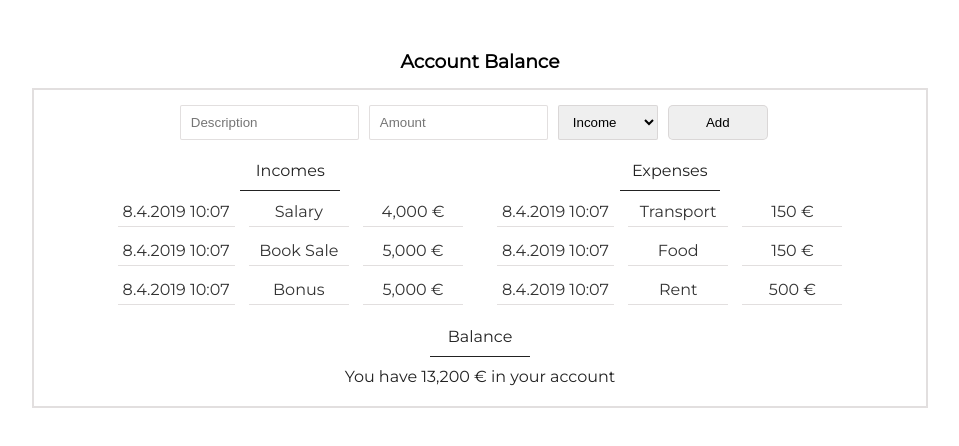
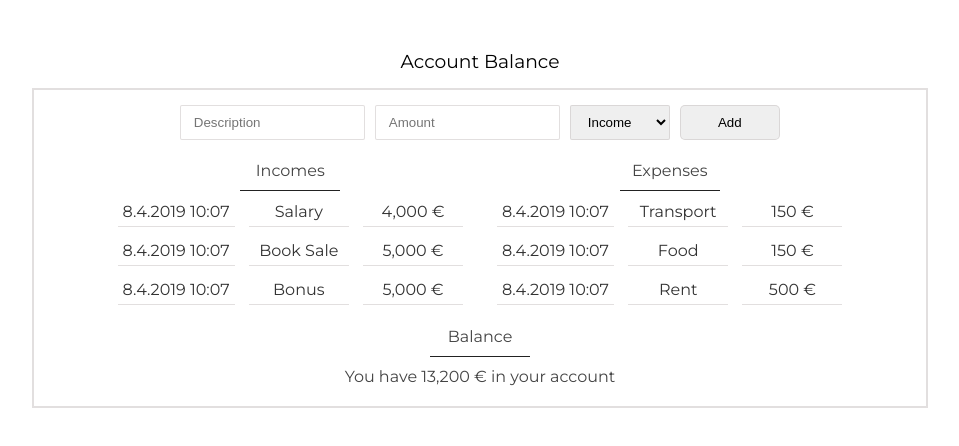
Before and after one commit to ghimirekunji/account-balance-js, a plain HTML site: page index.html in a window 1280 px wide. Shown: the whole page, without its empty margins (160-1119 px from the left). Drawn offline with Linux system fonts and the light colour scheme.

Commit message:
style refactored

```diff
--- a/css/style.css
+++ b/css/style.css
@@ -19,11 +19,11 @@ body {
 
 /*===HEADER===*/
 
-header {
+header h3 {
+  font-weight: 500;
   margin-top: 50px;
   margin-bottom: 15px;
   text-align: center;
-  font-weight: 400;
 }
 
 /*=== INPUT FIELD SECTION ===*/
@@ -31,8 +31,8 @@ header {
 .input-fields {
   display: flex;
   flex-wrap: wrap;
+  margin: auto;
   width: 70%;
-  margin: auto;
 }
 
 .input-fields > div {
@@ -41,11 +41,12 @@ header {
 
 input,
 select {
+  border-radius: 2px;
+  border: 1px solid var(--border-color);
   height: 35px;
+  padding: 3px;
   text-indent: 10px;
-  border-radius: 2px;
   outline: none;
-  border: 1px solid var(--border-color);
 }
 
 select {
@@ -53,35 +54,36 @@ select {
 }
 
 button {
+  border: 1px solid var(--border-color);
+  border-radius: 5px;
+  height: 35px;
+  outline: none;
   width: 100px;
-  height: 35px;
-  border-radius: 5px;
-  outline: none;
-  border: 1px solid var(--border-color);
 }
 
 /* Feedback if fields are empty */
 
 small {
+  color: #d9534f;
   margin: auto;
-  color: rgba(241, 43, 43, 0.75);
   text-align: center;
 }
 
 /*== Account balance wrapper ===*/
 
 .account-wrapper {
-  width: 70%;
+  border: 2px solid var(--border-color);
+  color: var(--color);
   display: flex;
   flex-direction: column;
   justify-content: center;
-  border: 2px solid var(--border-color);
   margin: auto;
-  color: var(--color);
   padding: 10px;
+  width: 70%;
 }
 
 /* incomes and expenses */
+
 .transactions {
   display: flex;
   flex-wrap: wrap;
@@ -89,41 +91,39 @@ small {
 }
 
 .transaction {
+  margin: 3px;
+  padding: 3px;
   text-align: center;
-  padding: 3px;
-  margin: 3px;
 }
 
 span {
+  border-bottom: 1px solid var(--border-color);
   display: inline-block;
+  margin: auto 5px;
   min-width: 100px;
+  padding: 5px;
   text-align: center;
-  border-bottom: 1px solid var(--border-color);
-  margin: auto 5px;
-  padding: 5px;
 }
 
 /* balance */
+
 .balance {
-  width: 80%;
   margin: auto;
   text-align: center;
+  width: 80%;
 }
 
 .title {
-  font-weight: 500;
-  padding: 5px;
   border-bottom: 1px solid #222;
   color: #444;
+  font-weight: 500;
   text-align: center;
-  font-weight: 100;
-  color: #222;
   padding: 10px;
 }
 
 p {
   text-align: center;
   font-weight: 100;
-  color: #222;
+  color: #444;
   padding: 10px;
 }
```
